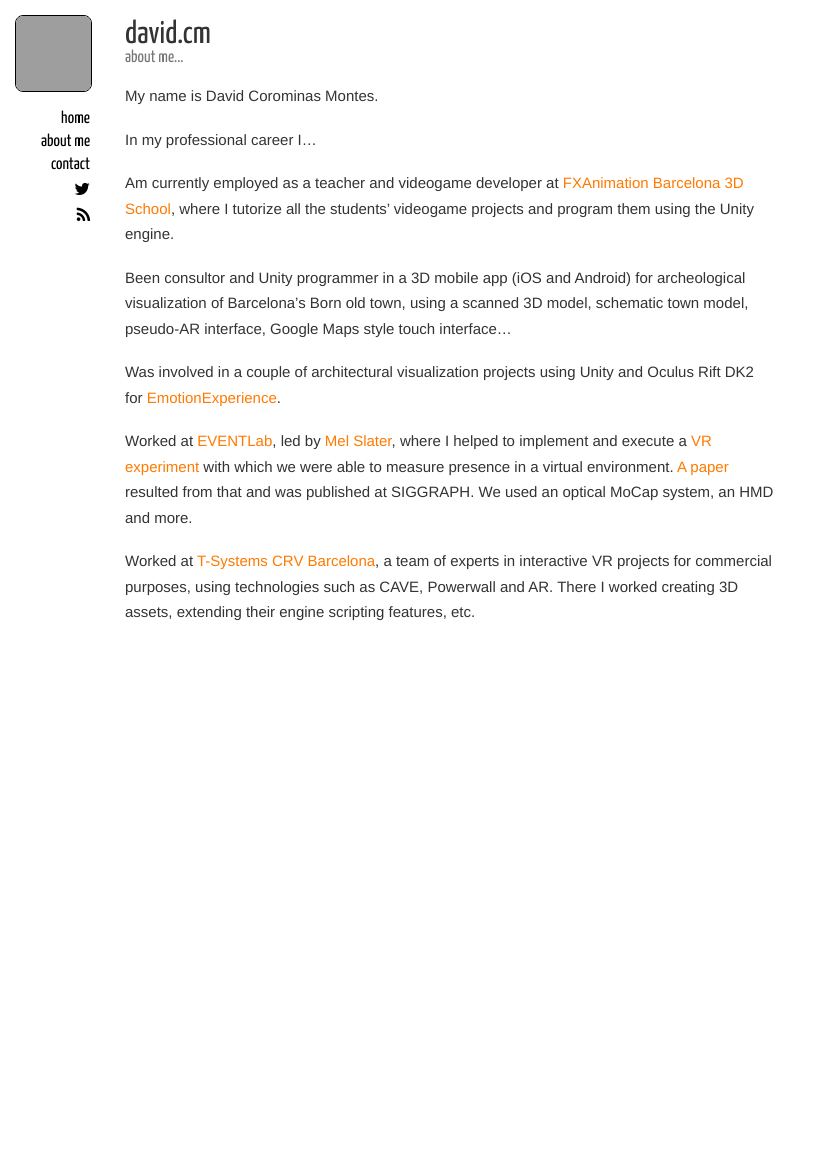
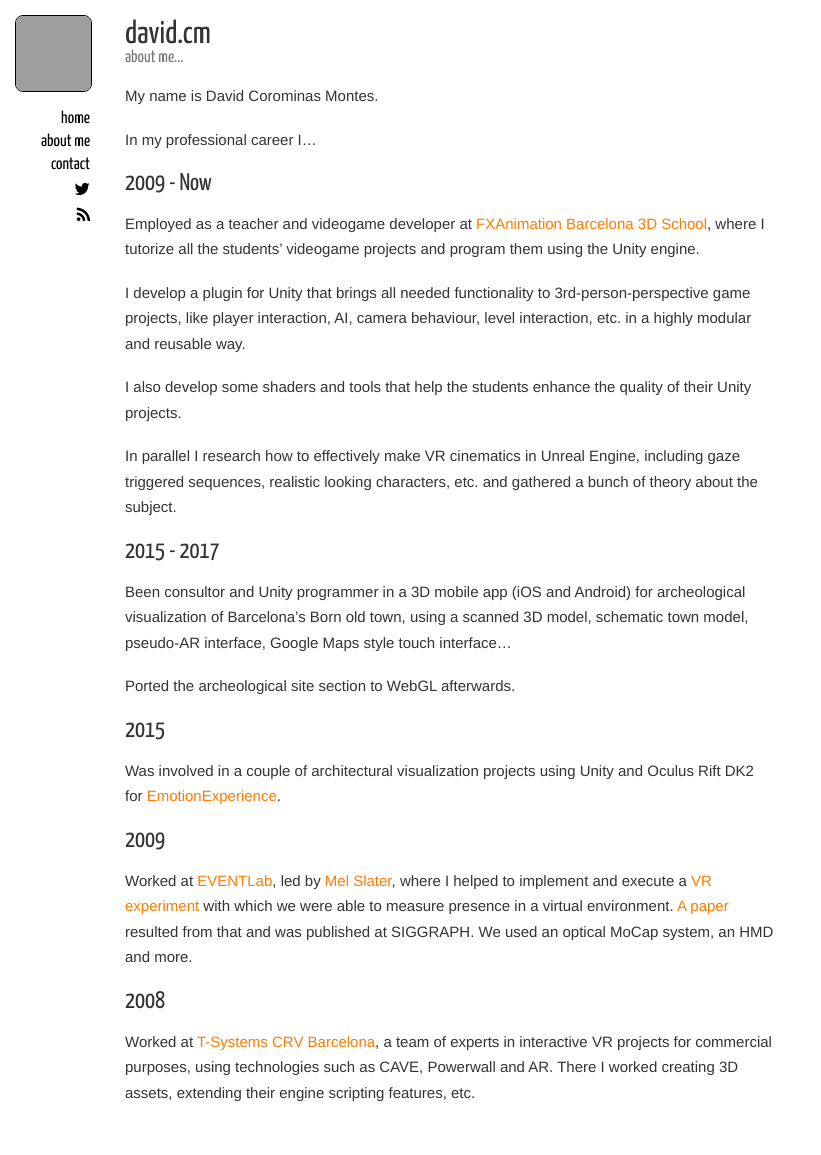
Before and after one commit to davidcm/davidcm.github.io, a Jekyll site: the page built from about.md, in a window 1280 px wide. Shown: the whole page, without its empty margins (0-821 px from the left). Built offline with Jekyll 4.4.1, drawn with Linux system fonts in a browser that asks for light colours; nearby versions of some CDN libraries; before the commit the page ends 900 px from its top, so only the background shows below that; grey boxes are pictures that could not be loaded.

Commit message:
add siggraph paper

```diff
--- a/_config.yml
+++ b/_config.yml
@@ -26,5 +26,7 @@
 3dkiwi: <a href='https://juan3d.artstation.com/'>Juan González</a>
 pau: <a href='http://www.paudamiariera.com'>Pau Damià Riera</a>
 raulj: Raúl Jordano
+bernhard: <a href="http://www.lsi.upc.edu/~bspanlang/">Bernhard Spanlang</a>
+melslater: <a href="http://presence-thoughts.blogspot.com.es/">Mel Slater</a>
 
 download: <i class="icon icon-download-alt"></i>
--- a/about.md
+++ b/about.md
@@ -11,12 +11,35 @@
 
 In my professional career I...
 
-Am currently employed as a teacher and videogame developer at [FXAnimation Barcelona 3D School](http://www.fxanimation.es), where I tutorize all the students' videogame projects and program them using the Unity engine.
+2009 - Now
+---
+
+Employed as a teacher and videogame developer at [FXAnimation Barcelona 3D School](http://www.fxanimation.es), where I tutorize all the students' videogame projects and program them using the Unity engine.
+
+I develop a plugin for Unity that brings all needed functionality to 3rd-person-perspective game projects, like player interaction, AI, camera behaviour, level interaction, etc. in a highly modular and reusable way.
+
+I also develop some shaders and tools that help the students enhance the quality of their Unity projects.
+
+In parallel I research how to effectively make VR cinematics in Unreal Engine, including gaze triggered sequences, realistic looking characters, etc. and gathered a bunch of theory about the subject.
+
+2015 - 2017
+---
 
 Been consultor and Unity programmer in a 3D mobile app (iOS and Android) for archeological visualization of Barcelona's Born old town, using a scanned 3D model, schematic town model, pseudo-AR interface, Google Maps style touch interface...
 
+Ported the archeological site section to WebGL afterwards.
+
+2015
+---
+
 Was involved in a couple of architectural visualization projects using Unity and Oculus Rift DK2 for [EmotionExperience](http://www.emotionexperience.com).
 
-Worked at [EVENTLab](http://www.event-lab.org/), led by [Mel Slater](http://twitter.com/melslater), where I helped to implement and execute a [VR experiment](http://www.youtube.com/watch?v=QEKxyhSPiVg) with which we were able to measure presence in a virtual environment. [A paper](http://publicationslist.org/data/melslater/ref-200/a92-slater.pdf) resulted from that and was published at SIGGRAPH. We used an optical MoCap system, an HMD and more.
+2009
+---
+
+Worked at [EVENTLab](http://www.event-lab.org/), led by {{site.melslater}}, where I helped to implement and execute a [VR experiment](http://www.youtube.com/watch?v=QEKxyhSPiVg) with which we were able to measure presence in a virtual environment. [A paper](projects/paper-simulating-virtual-env) resulted from that and was published at SIGGRAPH. We used an optical MoCap system, an HMD and more.
+
+2008
+---
 
 Worked at [T-Systems CRV Barcelona](http://www.crviberia.com/), a team of experts in interactive VR projects for commercial purposes, using technologies such as CAVE, Powerwall and AR. There I worked creating 3D assets, extending their engine scripting features, etc.
--- a/index.html
+++ b/index.html
@@ -39,6 +39,12 @@
 		<a href="projects/fxgamespace">FXGameSpace</a><br>
 		<span>with {{site.ismael}}, {{site.3dkiwi}}</span>
 	</li>
+	<li>
+		<img src='images/paper-simulating-virtual-env.png'>
+		<a href="projects/paper-simulating-virtual-env">Simulating Virtual Environments within Virtual Environments as the Basis for a
+Psychophysics of Presence (SIGGRAPH '10)</a><br>
+		<span>with {{site.melslater}}, {{site.bernhard}}</span>
+	</li>
 	<!--
 	<li>
 		<img src='images/koroviewer.png'>
```
Also changed, not shown: projects/paper-simulating-virtual-env.md (added, +31 -0 lines), images/paper-simulating-virtual-env.png (added), images/paper-simulating-virtual-env_scr.png (added), 1 other file.
